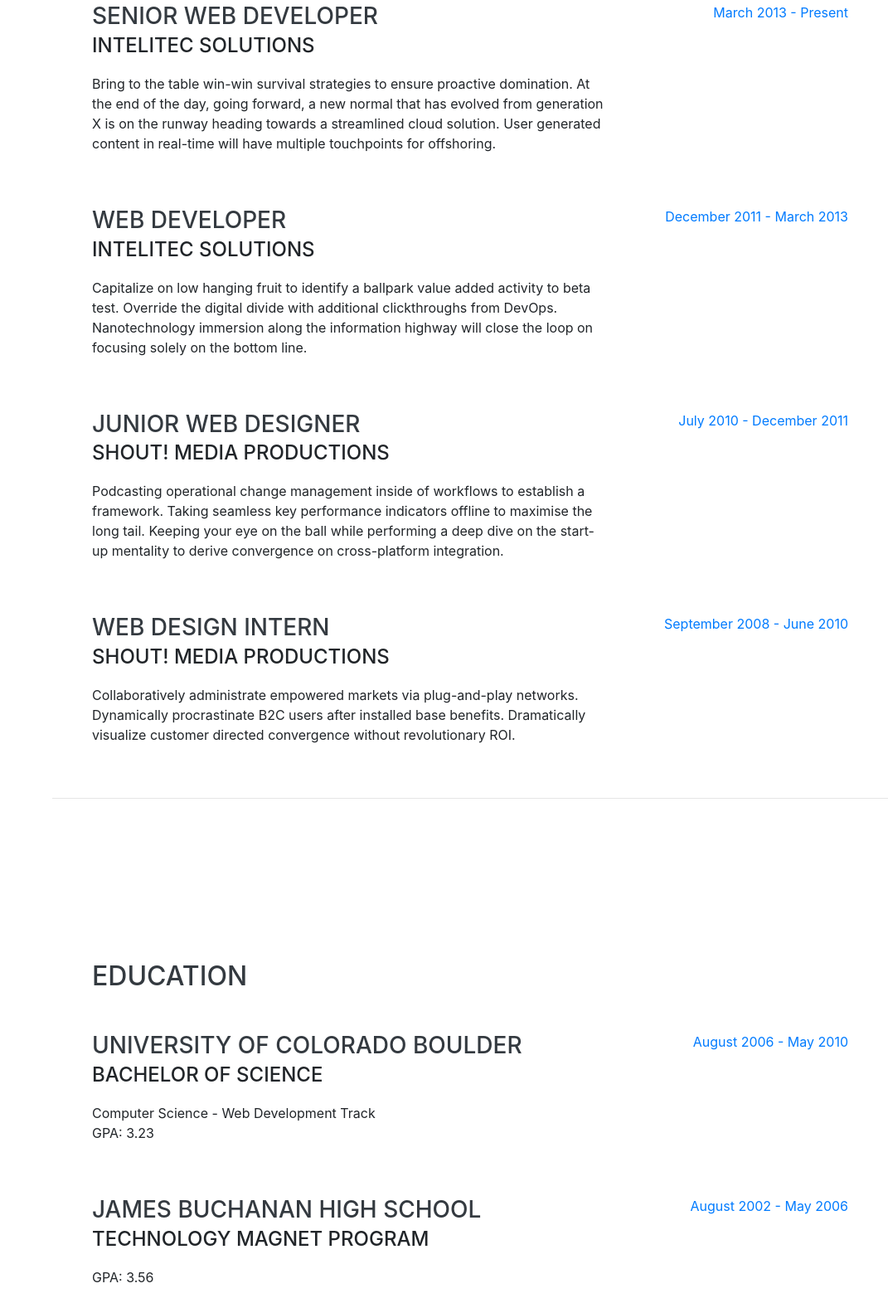
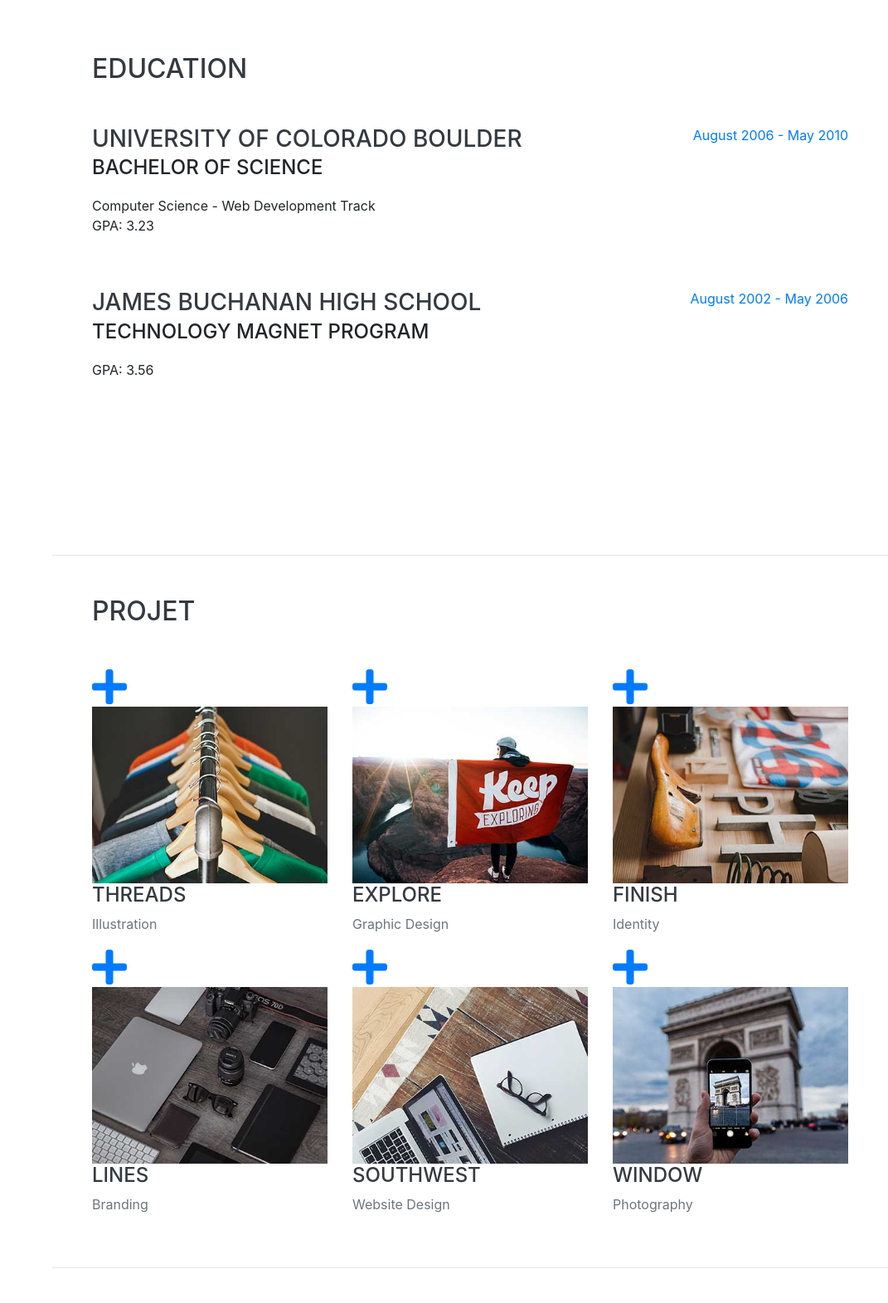
Before and after one commit to vincent-ferrer-perso/portfolioBootstrap, a website with bundled scripts: page index.html in a window 1280 px wide. Shown: the part 932-2503 px from the top of the page at 83% size, without its empty margins (209-1280 px from the left). Built offline with nearby package versions, Linux system fonts and the light colour scheme; a web font is replaced by a local one.

Commit message:
ajout image projet

```diff
--- a/index.html
+++ b/index.html
@@ -8,7 +8,7 @@
   <meta name="description" content="">
   <meta name="author" content="">
 
-  <title>Resume - Start Bootstrap Theme</title>
+  <title>Vincent FERRER</title>
 
   <!-- Bootstrap core CSS -->
   <link href="vendor/bootstrap/css/bootstrap.min.css" rel="stylesheet">
@@ -27,7 +27,7 @@
 
   <nav class="navbar navbar-expand-lg navbar-dark bg-primary fixed-top" id="sideNav">
     <a class="navbar-brand js-scroll-trigger" href="#page-top">
-      <span class="d-block d-lg-none">Clarence Taylor</span>
+      <span class="d-block d-lg-none">Vincent FERRER</span>
       <span class="d-none d-lg-block">
         <img class="img-fluid img-profile rounded-circle mx-auto mb-2" src="img/profile.jpg" alt="">
       </span>
@@ -41,10 +41,10 @@
           <a class="nav-link js-scroll-trigger" href="#about">About</a>
         </li>
         <li class="nav-item">
-          <a class="nav-link js-scroll-trigger" href="#experience">Experience</a>
+          <a class="nav-link js-scroll-trigger" href="#education">Education</a>
         </li>
         <li class="nav-item">
-          <a class="nav-link js-scroll-trigger" href="#education">Education</a>
+          <a class="nav-link js-scroll-trigger" href="#projet">Projet</a>
         </li>
         <li class="nav-item">
           <a class="nav-link js-scroll-trigger" href="#skills">Skills</a>
@@ -63,18 +63,18 @@
 
     <section class="resume-section p-3 p-lg-5 d-flex align-items-center" id="about">
       <div class="w-100">
-        <h1 class="mb-0">Clarence
-          <span class="text-primary">Taylor</span>
+        <h1 class="mb-0">Vincent
+          <span class="text-primary">FERRER</span>
         </h1>
-        <div class="subheading mb-5">3542 Berry Street · Cheyenne Wells, CO 80810 · (317) 585-8468 ·
-          <a href="mailto:name@email.com">name@email.com</a>
+        <div class="subheading mb-4">17 impasse du Falabren 13300 Salon-de-Provence France <br>
+          <a href="mailto:name@email.com">vincent-ferrer@outlook.fr</a>
         </div>
         <p class="lead mb-5">I am experienced in leveraging agile frameworks to provide a robust synopsis for high level overviews. Iterative approaches to corporate strategy foster collaborative thinking to further the overall value proposition.</p>
         <div class="social-icons">
           <a href="#">
             <i class="fab fa-linkedin-in"></i>
           </a>
-          <a href="#">
+          <a href="https://github.com/vincent-ferrer">
             <i class="fab fa-github"></i>
           </a>
           <a href="#">
@@ -85,60 +85,6 @@
           </a>
         </div>
       </div>
-    </section>
-
-    <hr class="m-0">
-
-    <section class="resume-section p-3 p-lg-5 d-flex justify-content-center" id="experience">
-      <div class="w-100">
-        <h2 class="mb-5">Experience</h2>
-
-        <div class="resume-item d-flex flex-column flex-md-row justify-content-between mb-5">
-          <div class="resume-content">
-            <h3 class="mb-0">Senior Web Developer</h3>
-            <div class="subheading mb-3">Intelitec Solutions</div>
-            <p>Bring to the table win-win survival strategies to ensure proactive domination. At the end of the day, going forward, a new normal that has evolved from generation X is on the runway heading towards a streamlined cloud solution. User generated content in real-time will have multiple touchpoints for offshoring.</p>
-          </div>
-          <div class="resume-date text-md-right">
-            <span class="text-primary">March 2013 - Present</span>
-          </div>
-        </div>
-
-        <div class="resume-item d-flex flex-column flex-md-row justify-content-between mb-5">
-          <div class="resume-content">
-            <h3 class="mb-0">Web Developer</h3>
-            <div class="subheading mb-3">Intelitec Solutions</div>
-            <p>Capitalize on low hanging fruit to identify a ballpark value added activity to beta test. Override the digital divide with additional clickthroughs from DevOps. Nanotechnology immersion along the information highway will close the loop on focusing solely on the bottom line.</p>
-          </div>
-          <div class="resume-date text-md-right">
-            <span class="text-primary">December 2011 - March 2013</span>
-          </div>
-        </div>
-
-        <div class="resume-item d-flex flex-column flex-md-row justify-content-between mb-5">
-          <div class="resume-content">
-            <h3 class="mb-0">Junior Web Designer</h3>
-            <div class="subheading mb-3">Shout! Media Productions</div>
-            <p>Podcasting operational change management inside of workflows to establish a framework. Taking seamless key performance indicators offline to maximise the long tail. Keeping your eye on the ball while performing a deep dive on the start-up mentality to derive convergence on cross-platform integration.</p>
-          </div>
-          <div class="resume-date text-md-right">
-            <span class="text-primary">July 2010 - December 2011</span>
-          </div>
-        </div>
-
-        <div class="resume-item d-flex flex-column flex-md-row justify-content-between">
-          <div class="resume-content">
-            <h3 class="mb-0">Web Design Intern</h3>
-            <div class="subheading mb-3">Shout! Media Productions</div>
-            <p>Collaboratively administrate empowered markets via plug-and-play networks. Dynamically procrastinate B2C users after installed base benefits. Dramatically visualize customer directed convergence without revolutionary ROI.</p>
-          </div>
-          <div class="resume-date text-md-right">
-            <span class="text-primary">September 2008 - June 2010</span>
-          </div>
-        </div>
-
-      </div>
-
     </section>
 
     <hr class="m-0">
@@ -171,6 +117,101 @@
         </div>
 
       </div>
+    </section>
+
+    <hr class="m-0">
+
+    <section class="resume-section p-3 p-lg-5 d-flex justify-content-center" id="projet">
+      <div class="w-100">
+        <h2 class="mb-5">Projet</h2>
+        <div class="row">
+          <div class="col-md-4 col-sm-6 portfolio-item">
+            <a class="portfolio-link" data-toggle="modal" href="#portfolioModal1">
+              <div class="portfolio-hover">
+                <div class="portfolio-hover-content">
+                  <i class="fas fa-plus fa-3x"></i>
+                </div>
+              </div>
+              <img class="img-fluid" src="img/portfolio/01-thumbnail.jpg" alt="">
+            </a>
+            <div class="portfolio-caption">
+              <h4>Threads</h4>
+              <p class="text-muted">Illustration</p>
+            </div>
+          </div>
+          <div class="col-md-4 col-sm-6 portfolio-item">
+            <a class="portfolio-link" data-toggle="modal" href="#portfolioModal2">
+              <div class="portfolio-hover">
+                <div class="portfolio-hover-content">
+                  <i class="fas fa-plus fa-3x"></i>
+                </div>
+              </div>
+              <img class="img-fluid" src="img/portfolio/02-thumbnail.jpg" alt="">
+            </a>
+            <div class="portfolio-caption">
+              <h4>Explore</h4>
+              <p class="text-muted">Graphic Design</p>
+            </div>
+          </div>
+          <div class="col-md-4 col-sm-6 portfolio-item">
+            <a class="portfolio-link" data-toggle="modal" href="#portfolioModal3">
+              <div class="portfolio-hover">
+                <div class="portfolio-hover-content">
+                  <i class="fas fa-plus fa-3x"></i>
+                </div>
+              </div>
+              <img class="img-fluid" src="img/portfolio/03-thumbnail.jpg" alt="">
+            </a>
+            <div class="portfolio-caption">
+              <h4>Finish</h4>
+              <p class="text-muted">Identity</p>
+            </div>
+          </div>
+          <div class="col-md-4 col-sm-6 portfolio-item">
+            <a class="portfolio-link" data-toggle="modal" href="#portfolioModal4">
+              <div class="portfolio-hover">
+                <div class="portfolio-hover-content">
+                  <i class="fas fa-plus fa-3x"></i>
+                </div>
+              </div>
+              <img class="img-fluid" src="img/portfolio/04-thumbnail.jpg" alt="">
+            </a>
+            <div class="portfolio-caption">
+              <h4>Lines</h4>
+              <p class="text-muted">Branding</p>
+            </div>
+          </div>
+          <div class="col-md-4 col-sm-6 portfolio-item">
+            <a class="portfolio-link" data-toggle="modal" href="#portfolioModal5">
+              <div class="portfolio-hover">
+                <div class="portfolio-hover-content">
+                  <i class="fas fa-plus fa-3x"></i>
+                </div>
+              </div>
+              <img class="img-fluid" src="img/portfolio/05-thumbnail.jpg" alt="">
+            </a>
+            <div class="portfolio-caption">
+              <h4>Southwest</h4>
+              <p class="text-muted">Website Design</p>
+            </div>
+          </div>
+          <div class="col-md-4 col-sm-6 portfolio-item">
+            <a class="portfolio-link" data-toggle="modal" href="#portfolioModal6">
+              <div class="portfolio-hover">
+                <div class="portfolio-hover-content">
+                  <i class="fas fa-plus fa-3x"></i>
+                </div>
+              </div>
+              <img class="img-fluid" src="img/portfolio/06-thumbnail.jpg" alt="">
+            </a>
+            <div class="portfolio-caption">
+              <h4>Window</h4>
+              <p class="text-muted">Photography</p>
+            </div>
+          </div>
+        </div>
+      </div>
+
     </section>
 
     <hr class="m-0">
@@ -243,7 +284,19 @@
       <div class="w-100">
         <h2 class="mb-5">Interests</h2>
         <p>Apart from being a web developer, I enjoy most of my time being outdoors. In the winter, I am an avid skier and novice ice climber. During the warmer months here in Colorado, I enjoy mountain biking, free climbing, and kayaking.</p>
-        <p class="mb-0">When forced indoors, I follow a number of sci-fi and fantasy genre movies and television shows, I am an aspiring chef, and I spend a large amount of my free time exploring the latest technology advancements in the front-end web development world.</p>
+        <p class="mb-5">When forced indoors, I follow a number of sci-fi and fantasy genre movies and television shows, I am an aspiring chef, and I spend a large amount of my free time exploring the latest technology advancements in the front-end web development world.</p>
+
+        <div class="resume-item d-flex flex-column flex-md-row justify-content-between">
+          <div class="resume-content">
+            <h3 class="mb-0">Web Design Intern</h3>
+            <div class="subheading mb-3">Shout! Media Productions</div>
+            <p>Collaboratively administrate empowered markets via plug-and-play networks. Dynamically procrastinate B2C users after installed base benefits. Dramatically visualize customer directed convergence without revolutionary ROI.</p>
+          </div>
+          <div class="resume-date text-md-right">
+            <span class="text-primary">September 2008 - June 2010</span>
+          </div>
+        </div>
+
       </div>
     </section>
 
```
Also changed, not shown: img/portfolio/01-full.jpg (added), img/portfolio/01-thumbnail.jpg (added), img/portfolio/02-full.jpg (added), img/portfolio/02-thumbnail.jpg (added), img/portfolio/03-full.jpg (added), img/portfolio/03-thumbnail.jpg (added), img/portfolio/04-full.jpg (added), img/portfolio/04-thumbnail.jpg (added), img/portfolio/05-full.jpg (added), img/portfolio/05-thumbnail.jpg (added), img/portfolio/06-full.jpg (added), img/portfolio/06-thumbnail.jpg (added).
